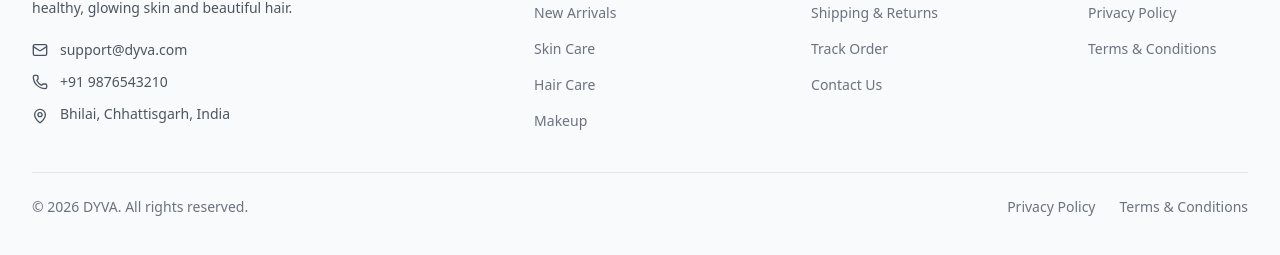
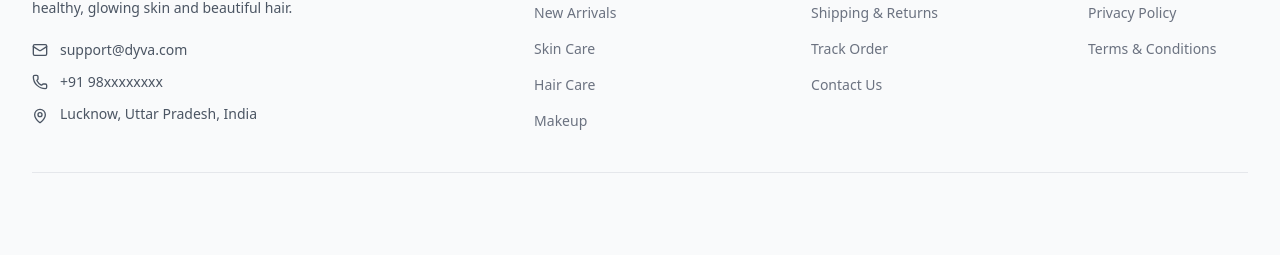
Before and after one commit to vipin-jaiswal/-E-commerce-website, a React (Vite) app in the folder frontend/: page / in a window 1280 px wide. Shown: the part 1773-2028 px from the top of the page. Built offline with nearby package versions, Linux system fonts and the light colour scheme; no server answers.

Commit message:
footer setion build

```diff
--- a/frontend/src/components/layout/Footer.jsx
+++ b/frontend/src/components/layout/Footer.jsx
@@ -55,12 +55,12 @@ export default function Footer() {
 
               <div className="flex items-center gap-3">
                 <Phone size={16} className="shrink-0" />
-                <span>+91 9876543210</span>
+                <span>+91 98xxxxxxxx</span>
               </div>
 
               <div className="flex items-start gap-3">
                 <MapPin size={16} className="mt-1 shrink-0" />
-                <span>Bhilai, Chhattisgarh, India</span>
+                <span>Lucknow, Uttar Pradesh, India</span>
               </div>
             </div>
           </div>
@@ -100,18 +100,6 @@ export default function Footer() {
 
         {/* Legal links remain fixed above mobile navigation on small screens. */}
         <div className="fixed inset-x-0 bottom-16 z-30 mx-auto flex w-full max-w-7xl flex-col items-center gap-2 border-t border-gray-200 bg-gray-50 px-4 py-2 text-xs text-gray-500 shadow-[0_-4px_16px_rgba(0,0,0,0.06)] dark:border-gray-800 dark:bg-[#0F0F0F] dark:text-gray-400 sm:static sm:mt-10 sm:flex-row sm:justify-between sm:gap-4 sm:border-t sm:px-0 sm:py-6 sm:text-sm sm:shadow-none">
-          <p className="text-center sm:text-left">
-            © {new Date().getFullYear()} DYVA. All rights reserved.
-          </p>
-
-          <div className="flex flex-wrap justify-center gap-4 sm:gap-6">
-            <Link to="/privacy-policy" className="transition hover:text-primary dark:hover:text-primary">
-              Privacy Policy
-            </Link>
-            <Link to="/terms" className="transition hover:text-primary dark:hover:text-primary">
-              Terms &amp; Conditions
-            </Link>
-          </div>
         </div>
       </div>
     </footer>
```
